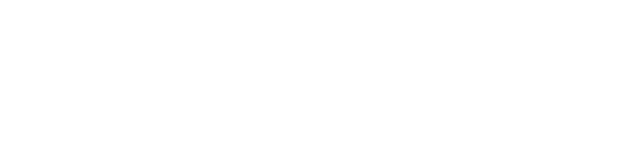
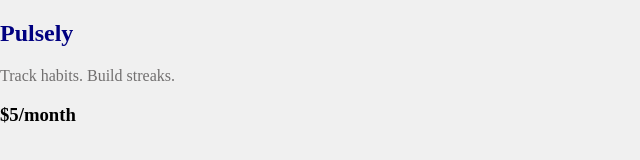
Before and after one commit to basitarannibanidebe-lang/product-card-ui, a plain HTML site: page index.html in a window 1280 px wide. Shown: the whole page, without its empty margins (0-640 px from the left). Drawn offline with Linux system fonts and the light colour scheme.

Commit message:
add profile name and description

```diff
--- a/index.html
+++ b/index.html
@@ -7,6 +7,11 @@
     <title>Document</title>
 </head>
 <body>
+   <div class="description">
+    <h2>Pulsely</h2>
+    <p>Track habits. Build streaks.</p>
+    <h3>$5/month</h3>
 
+  </div>
 </body>
 </html>
--- a/style.css
+++ b/style.css
@@ -1,5 +1,15 @@
-*{
-    margin: 0;
-    padding: 0;
-    box-sizing: border-box;
+body {
+  min-height: 100vh;
+  margin: 0;
+  background: #f0f0f0;
 }
+
+
+
+h2 {
+  color: navy;
+}
+
+p {
+  color: #716f6f;
+}
```
